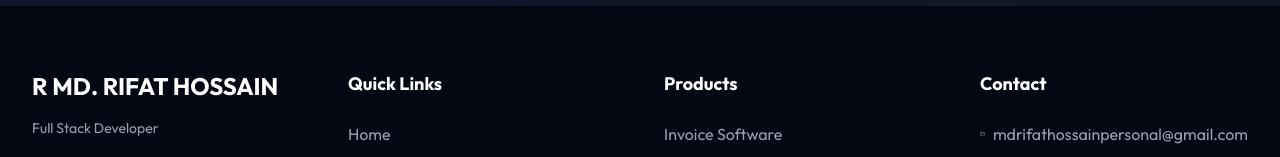
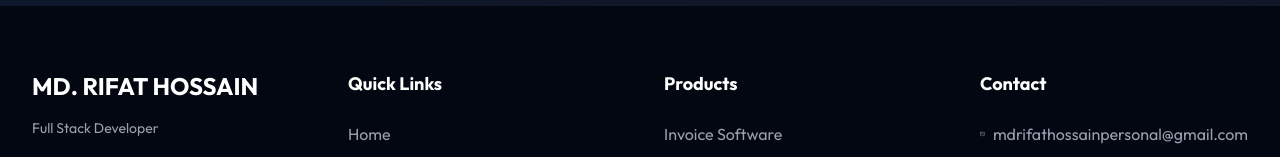
Before and after one commit to DevRifat-code/Website-Pro, a Next.js app: page / in a window 1280 px wide. Shown: the part 4770-4927 px from the top of the page. Built offline with nearby package versions, Linux system fonts and the light colour scheme.

Commit message:
Fix name to MD. RIFAT HOSSAIN

```diff
--- a/src/app/invoice/page.tsx
+++ b/src/app/invoice/page.tsx
@@ -14,7 +14,7 @@
   date: new Date().toISOString().split('T')[0],
   dueDate: new Date(Date.now() + 30 * 24 * 60 * 60 * 1000).toISOString().split('T')[0],
   from: {
-    name: 'R MD. RIFAT HOSSAIN',
+    name: 'MD. RIFAT HOSSAIN',
     address: 'Dinajpur, Bangladesh',
     email: 'mdrifathossainpersonal@gmail.com',
     phone: '+8801XXXXXXXXX',
--- a/src/app/page.tsx
+++ b/src/app/page.tsx
@@ -317,7 +317,7 @@
         <div className="max-w-7xl mx-auto px-4 sm:px-6 lg:px-8">
           <div className="grid grid-cols-1 md:grid-cols-2 lg:grid-cols-4 gap-12">
             <div>
-              <h3 className="text-2xl font-bold mb-4">R MD. RIFAT HOSSAIN</h3>
+              <h3 className="text-2xl font-bold mb-4">MD. RIFAT HOSSAIN</h3>
               <p className="text-gray-400 text-sm mb-4">Full Stack Developer</p>
               <p className="text-gray-400 text-sm">Building digital solutions that help businesses grow and succeed in the digital world.</p>
               <div className="flex gap-3 mt-6">
```
